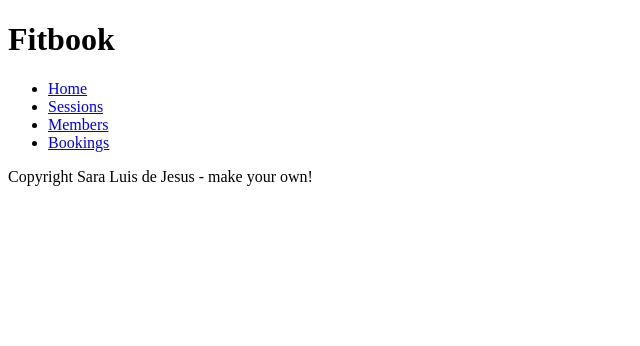
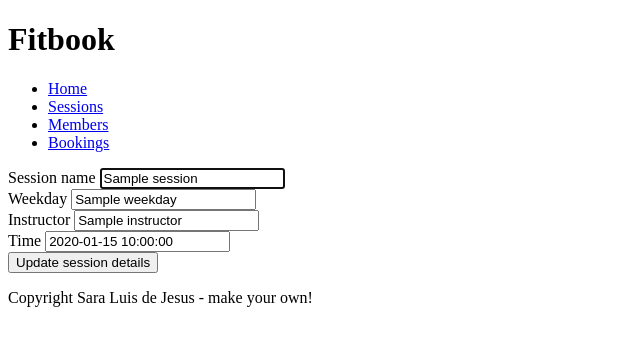
Before and after one commit to sluisdejesus/first_project, a Flask app: page /sessions/1/edit in a window 1280 px wide. Shown: the top 346 px of the page, without its empty margins (0-640 px from the left). Run offline with Flask 2, Linux system fonts and the light colour scheme; a database or web service that is not in the repository returns one stand-in record (values such as "Sample title"); some libraries are stand-ins or nearby versions.

Commit message:
can now edit session details

```diff
--- a/controllers/session_controller.py
+++ b/controllers/session_controller.py
@@ -35,3 +35,13 @@ def create_session():
 def edit_session(id):
     session = session_repository.select(id)
     return render_template('sessions/edit.html', session = session)
+
+@sessions_blueprint.route('/sessions/<id>', methods = ['POST'])
+def update_session(id):
+    session_name = request.form['session_name']
+    weekday = request.form['weekday']
+    instructor = request.form['instructor']
+    time = request.form['time']
+    session = Session(session_name, weekday, instructor, time, id)
+    session_repository.update(session)
+    return redirect ('/sessions/'+id)
--- a/repositories/session_repository.py
+++ b/repositories/session_repository.py
@@ -47,5 +47,10 @@ def select(id):
     result = run_sql(sql, values)[0]
 
     if result is not None:
-        session = Session(result['session_name'], result['weekday'], result['instructor'], result['time'])
+        session = Session(result['session_name'], result['weekday'], result['instructor'], result['time'], result['id'])
     return session
+
+def update(session):
+    sql = "UPDATE sessions SET (session_name, weekday, instructor, time) = (%s, %s, %s, %s) WHERE id = %s"
+    values = [session. session_name, session.weekday, session.instructor, session.time, session.id]
+    run_sql(sql, values)
--- a/templates/sessions/edit.html
+++ b/templates/sessions/edit.html
@@ -1 +1,26 @@
 {% extends "base.html" %}
+
+{% block content %}
+<section>
+    <form action="/sessions/{{session.id}}" method="post">
+<div>
+    <label for="session_name">Session name</label>
+    <input type="text" name="session_name" id="session_name" value="{{session.session_name}}" required autofocus>
+</div>
+<div>
+    <label for="weekday">Weekday</label>
+    <input type="text" name="weekday" id="weekday" value="{{session.weekday}}"required autofocus>
+</div>
+<div>
+    <label for="instructor">Instructor</label>
+    <input type="text" name="instructor" id="instructor" value="{{session.instructor}}" required autofocus>
+</div>
+<div>
+    <label for="time">Time</label>
+    <input type="text" name="time" id="time" placeholder="hh:mm" value="{{session.time}}" required autofocus>
+</div>
+<button type="submit">Update session details</button>
+    </form>
+</section>
+
+{% endblock %}
--- a/templates/sessions/index.html
+++ b/templates/sessions/index.html
@@ -10,9 +10,8 @@
     <li><a href="/sessions/{{session.id}}">{{session.session_name}}</a></li>
 </ul>
 
+{% endfor %}
 
-{% endfor %}
-<p>{{session.id}}</p>
 </section>
 
 
--- a/templates/sessions/show.html
+++ b/templates/sessions/show.html
@@ -7,8 +7,7 @@
     <p>{{session.weekday}}</p>
     <p>{{session.time}}</p>
 </div>
-
 <p><a href="/sessions/{{session.id}}/edit">Edit session details</a></p>
 
-
+<p>{{session.id}}</p>
 {% endblock %}
```
